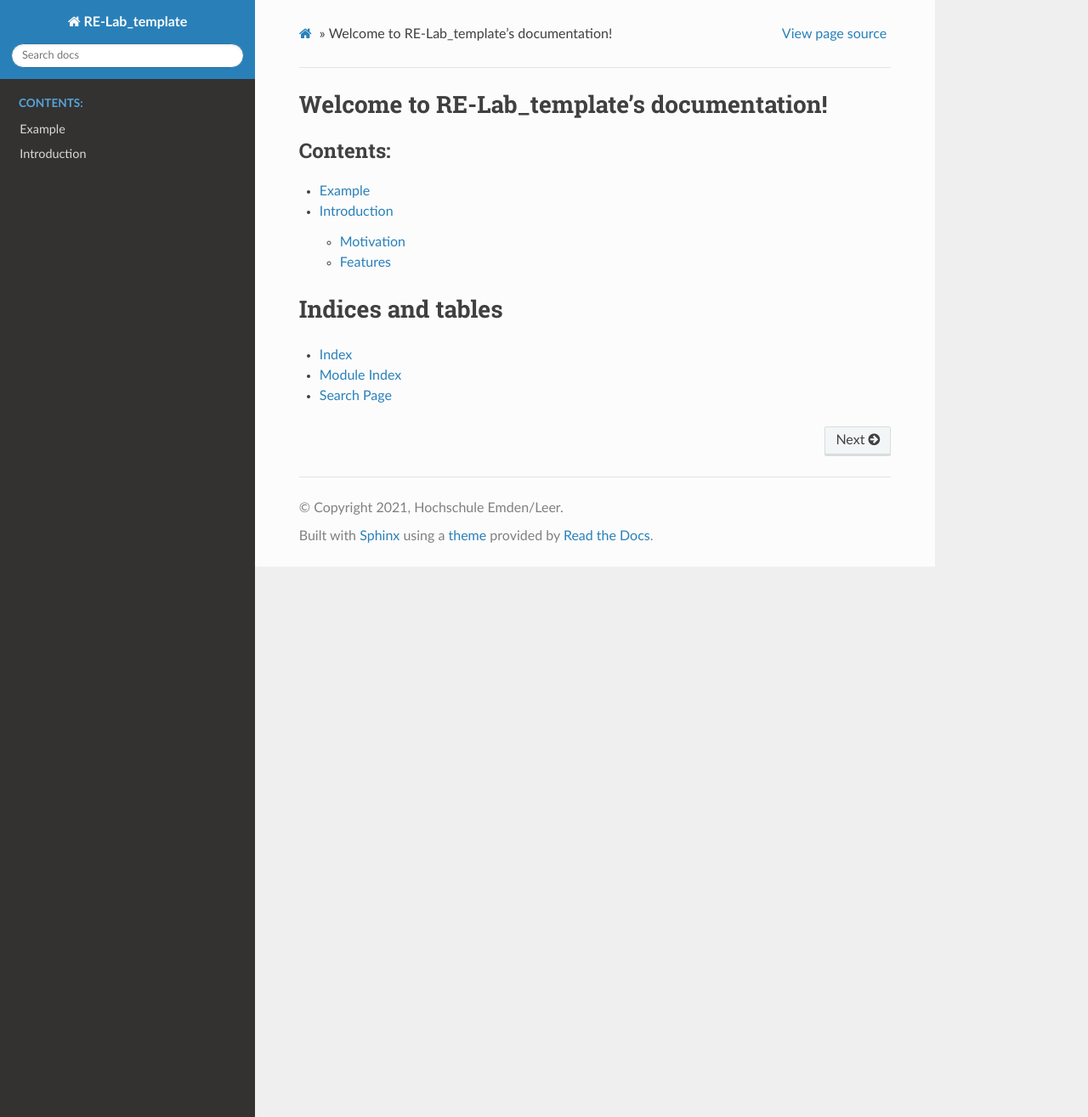
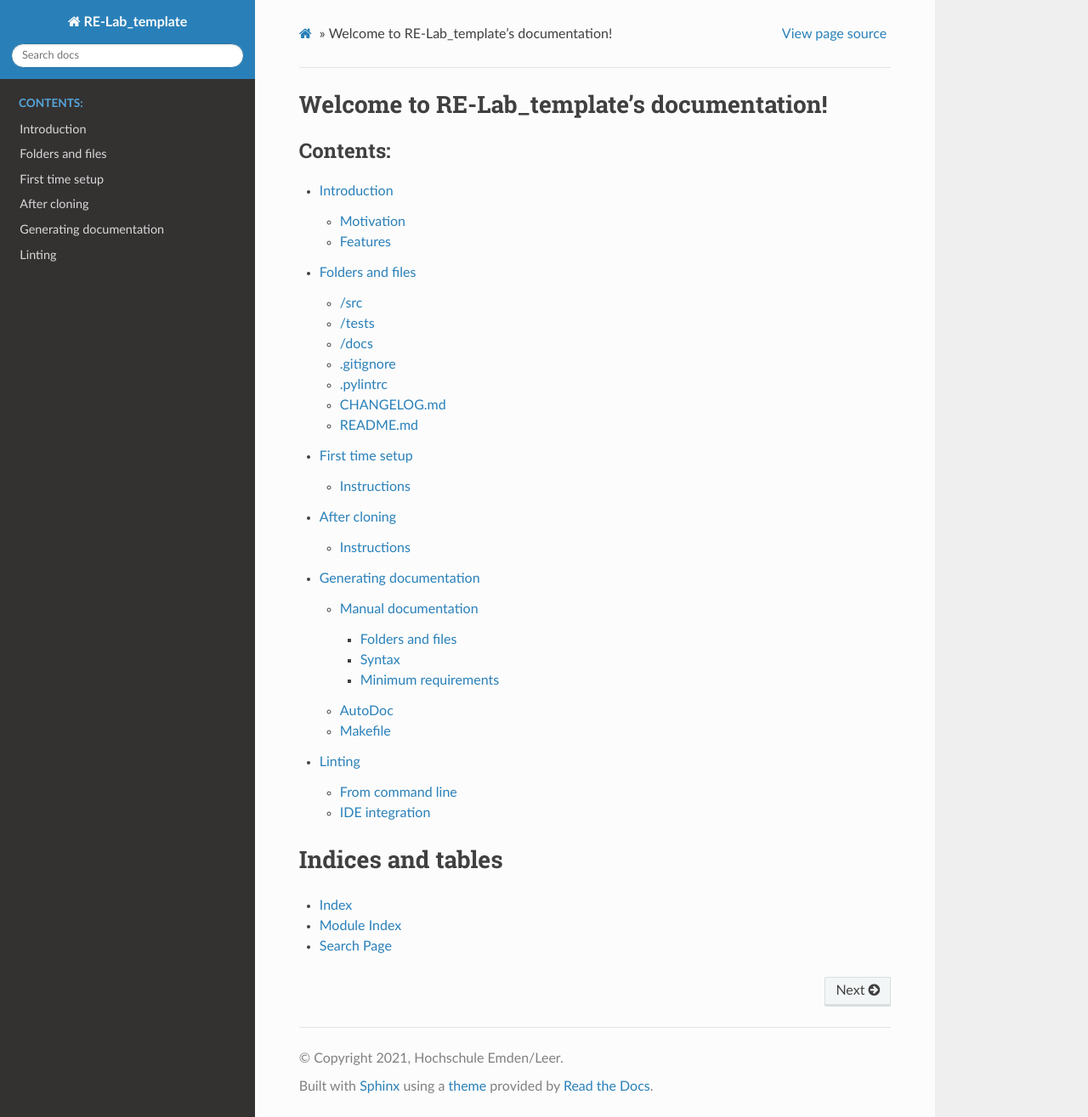
Before and after one commit to RE-Lab-Projects/Re-Lab-Template_Documentation, a Sphinx documentation site: the page built from docs/index.rst, in a window 1280 px wide and 1315 px high. Shown: the whole window at 85% size. Built offline with Sphinx 7.4.7 and the Read the Docs theme 2.0.0, drawn with Linux system fonts in a browser that asks for light colours; some of the changed lines change nothing that is shown.

Commit message:
initial documentation commit

```diff
--- a/docs/pages/intro.rst
+++ b/docs/pages/10_intro.rst
@@ -4,13 +4,13 @@ Introduction
 This is the RE-Lab template for Python projects.
 
 Motivation
-**********
+----------
 
 This template should help minimzing the time needed to get
 involved into new projects.
 
 Features
-********
+--------
 
 This template has
 
--- /dev/null
+++ b/docs/pages/15_hierarchy.rst
@@ -0,0 +1,32 @@
+Folders and files
+=================
+
+This chapter explains the the folders and files present in this template.
+
+/src
+----
+This folder should contain all your code. All py-files with DocStrings in this folder are included in the AutoDoc.
+
+/tests
+------
+This folder contains your tests. The files should be named 'test_*.py'
+
+/docs
+-----
+Contains the documentation files. See documentation section for more information.
+
+.gitignore
+----------
+Files and folders git should not upload from your local working copy.
+
+.pylintrc
+---------
+Configuration file for linters.
+
+CHANGELOG.md
+------------
+Contains info about changes. The newest changes should always be on top.
+
+README.md
+---------
+A readme. This file is shown on github under the repository.
--- /dev/null
+++ b/docs/pages/20_first_time.rst
@@ -0,0 +1,16 @@
+First time setup
+================
+
+You only need to do this once (on each computer).
+So if you have used this template already at some point these steps can be skipped.
+
+Instructions
+------------
+
+1. Make sure you have the latest version of PyPA's build installed
+	| (Linux)		python3 -m pip install --upgrade build
+	| (Windows)	py -m pip install --upgrade build
+
+2. Install Twine
+	| (Linux)		python3 -m pip install --upgrade twine
+	| (Windows)	py -m pip install --upgrade twine
--- /dev/null
+++ b/docs/pages/30_after_cloning.rst
@@ -0,0 +1,16 @@
+After cloning
+=============
+
+These steps should be taken after creating a project from this template:
+
+Instructions
+------------
+
+1. Choose a license
+	Open the LICENSE file and and fill in the year and name. If you don't want to use the MIT license you can find other licenses at `choosealicense.com <https://choosealicense.com/>`_
+
+2. Edit setup.py
+	Fill in the right name and add a short description. Please read the comments above the corresponding variables.
+
+3. Edit docs/conf.py
+	Edit the 'Project information' section'.
--- /dev/null
+++ b/docs/pages/40_documentation.rst
@@ -0,0 +1,41 @@
+Generating documentation
+========================
+
+Manual documentation
+--------------------
+
+Folders and files
+^^^^^^^^^^^^^^^^^
+
+Navigate to the docs/pages directory. This folder should contain all the rst-files you create. You can freely create as many as you want and they will be added to the documentation automatically.
+The files will appear in the left-hand table ordered alphabetically by their filename. Note that the filename of the rst-file is not the title shown in the documentation, but the title in the first line of the files is.
+This means you can name your files like "1_introduction.rst", "2_example.rst" and "3_final_thoughts.rst" for forcing a sensible order.
+
+Syntax
+^^^^^^
+
+To learn the syntax take a look at the `official documentation <https://www.sphinx-doc.org/en/master/usage/restructuredtext/basics.html>`_ or take a look at the example files provided.
+
+Minimum requirements
+^^^^^^^^^^^^^^^^^^^^
+
+Projects released as a RE-Lab-project should at least have:
+
+* An introduction page
+* An example page showing how to run the program or how to make API calls
+* The AutoDoc
+
+AutoDoc
+-------
+
+AutoDoc uses the DocStrings from the py-files to generate class and function documentation.
+Use propper DocStrings and the documentation is done automatically.
+
+More information about `DocString <https://www.python.org/dev/peps/pep-0257/>`_
+
+Makefile
+--------
+
+Use the makefile (Linux) or make.bat (Windows) to start documentation generation. Just start it.
+
+You can now open docs/_build/html/index.html to verify everything is in order.
--- /dev/null
+++ b/docs/pages/45_linting.rst
@@ -0,0 +1,13 @@
+Linting
+=======
+Linting is the process of forcing a specific format to source code. The propposed linting method for these projects is the official `Python pep8 linting <https://www.python.org/dev/peps/pep-0008/>`_
+There are two ways of ensuring linting:
+
+From command line
+-----------------
+
+From the project rootfolder run pylint or black. Mind that black will change files unprompted.
+
+IDE integration
+---------------
+Refer to the `pylint manual <https://pylint.pycqa.org/en/latest/user_guide/ide-integration.html>`_ for how to integrate pylint into your IDE.
--- a/docs/pages/example.rst
+++ /dev/null
@@ -1,4 +0,0 @@
-Example
-=======
-
-Use this page to give a good example of a use-case for your code.
```
Also changed, not shown: 2 other files.
